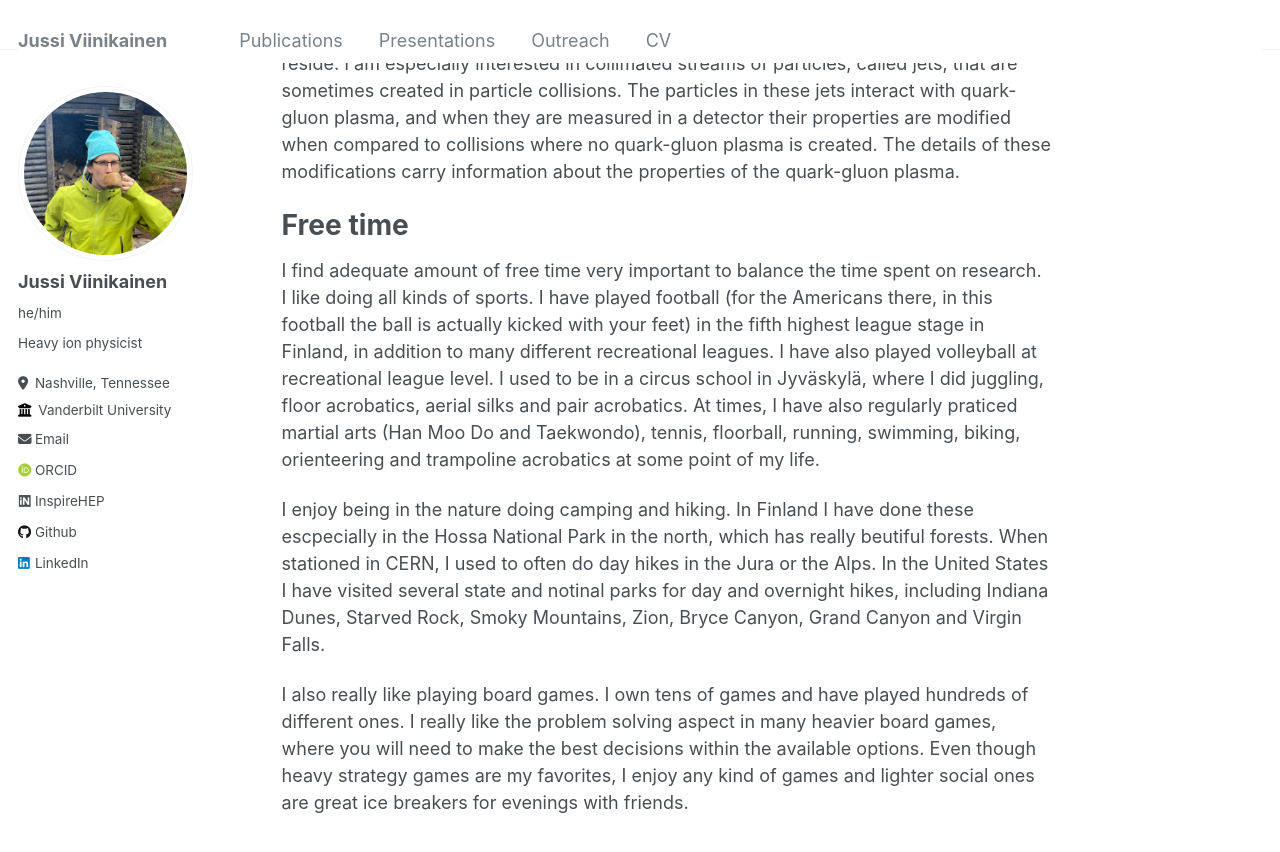
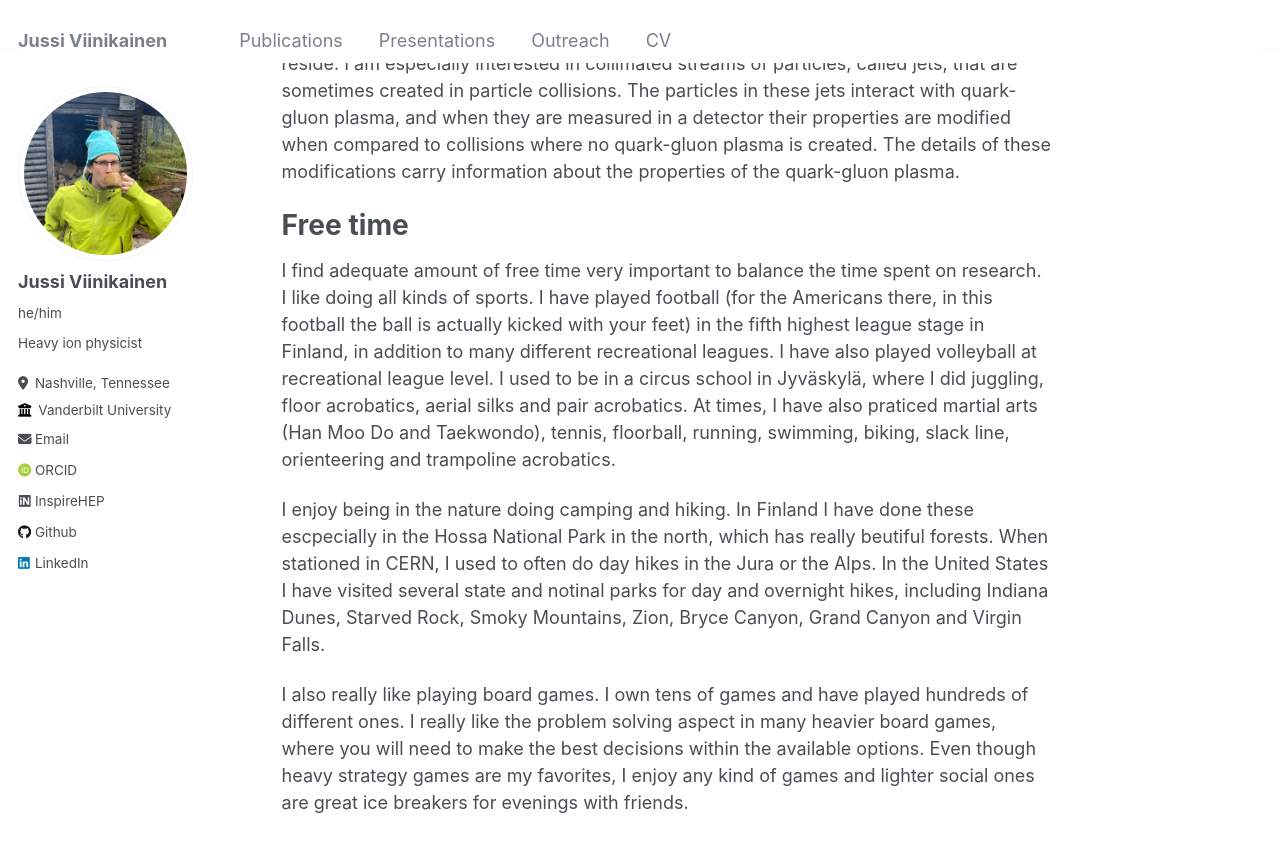
Before and after one commit to jusaviin/jusaviin.github.io, a Jekyll site: the page built from _pages/about.md, in a window 1280 px wide and 900 px high, scrolled down 662 px. Shown: the top 852 px of the window. Built offline with Jekyll 4.4.1, drawn with Linux system fonts in a browser that asks for light colours; some web fonts are replaced.

Commit message:
Another small formatting update for free time section

```diff
--- a/_pages/about.md
+++ b/_pages/about.md
@@ -16,7 +16,7 @@ In heavy ion physics we collide heavy ions in order to create quark-gluon plasma
 
 Free time
 ======
-I find adequate amount of free time very important to balance the time spent on research. I like doing all kinds of sports. I have played football (for the Americans there, in this football the ball is actually kicked with your feet) in the fifth highest league stage in Finland, in addition to many different recreational leagues. I have also played volleyball at recreational league level. I used to be in a circus school in Jyväskylä, where I did juggling, floor acrobatics, aerial silks and pair acrobatics. At times, I have also regularly praticed martial arts (Han Moo Do and Taekwondo), tennis, floorball, running, swimming, biking, orienteering and trampoline acrobatics at some point of my life.
+I find adequate amount of free time very important to balance the time spent on research. I like doing all kinds of sports. I have played football (for the Americans there, in this football the ball is actually kicked with your feet) in the fifth highest league stage in Finland, in addition to many different recreational leagues. I have also played volleyball at recreational league level. I used to be in a circus school in Jyväskylä, where I did juggling, floor acrobatics, aerial silks and pair acrobatics. At times, I have also praticed martial arts (Han Moo Do and Taekwondo), tennis, floorball, running, swimming, biking, slack line, orienteering and trampoline acrobatics.
 
 I enjoy being in the nature doing camping and hiking. In Finland I have done these escpecially in the Hossa National Park in the north, which has really beutiful forests. When stationed in CERN, I used to often do day hikes in the Jura or the Alps. In the United States I have visited several state and notinal parks for day and overnight hikes, including Indiana Dunes, Starved Rock, Smoky Mountains, Zion, Bryce Canyon, Grand Canyon and Virgin Falls.
 
```
